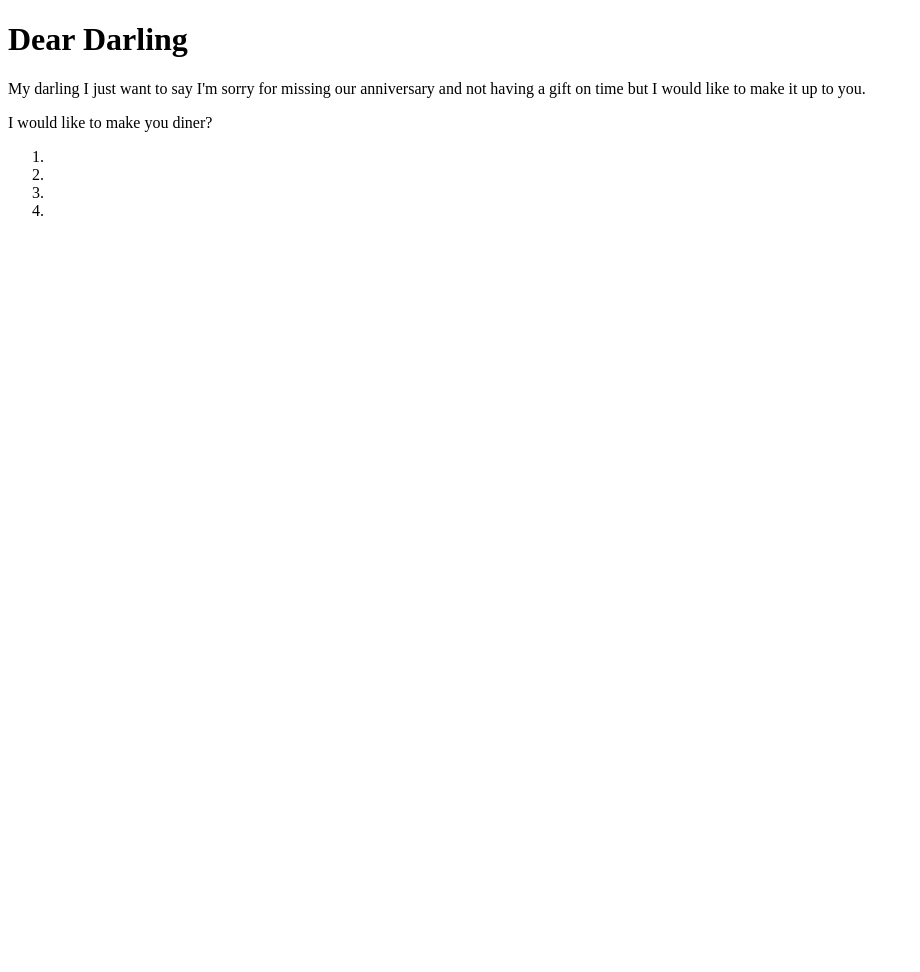
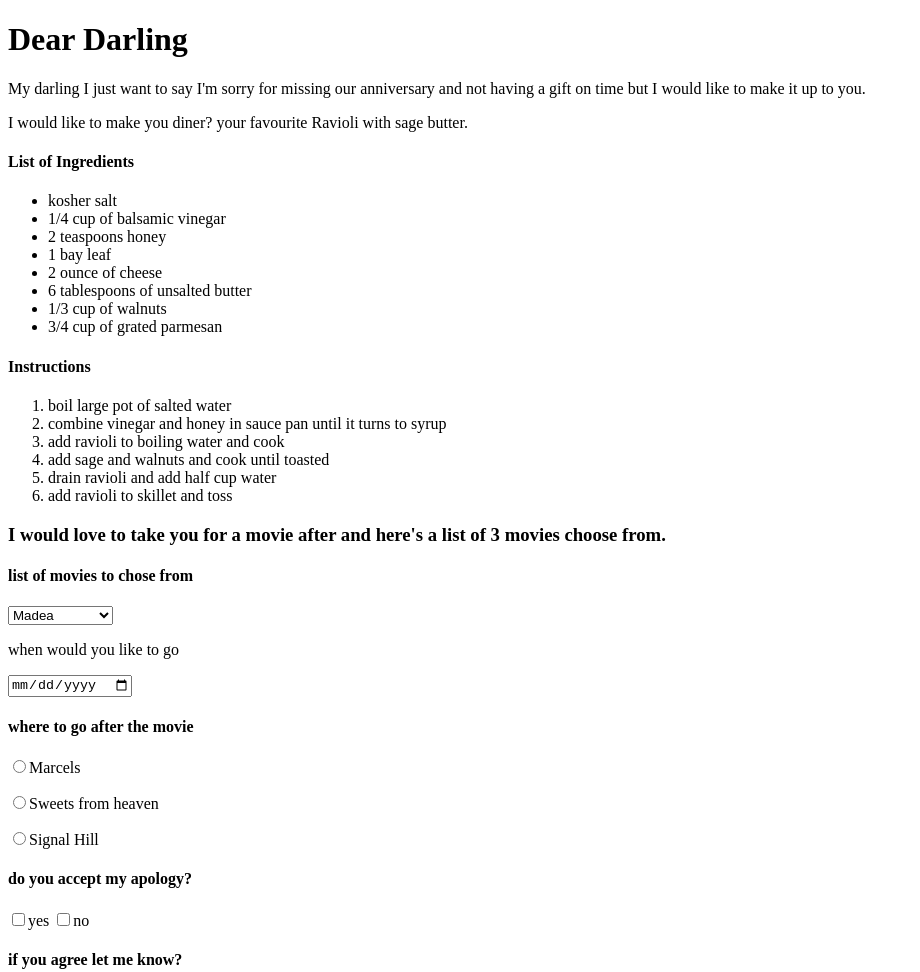
Before and after one commit to Marlon070996Ford/apology, a plain HTML site: page apology.html in a window 1280 px wide. Shown: the top 972 px of the page, without its empty margins (0-920 px from the left). Before the commit the page ends 800 px from the top, so only its background shows below. Drawn offline with Linux system fonts and the light colour scheme.

Commit message:
finished my apology

```diff
--- a/apology.html
+++ b/apology.html
@@ -10,15 +10,83 @@
     <h1>Dear Darling</h1>
 
         <p>My darling I just want to say I'm sorry for missing our anniversary and not having a gift on time but I would like to make it up to you.</p>
-        <p>I would like to make you diner?</p>
+        <p>I would like to make you diner? your favourite Ravioli with sage butter.</p>
 
-    <ol>
-        <li></li>
-        <li></li>
-        <li></li>
-        <li></li>
+            <!-- ingredients needed -->
 
-    </ol>
+        <h4>List of Ingredients</h4>
+
+            <ul>
+                <li>kosher salt</li>
+                <li>1/4 cup of balsamic vinegar</li>
+                <li>2 teaspoons honey</li>
+                <li>1 bay leaf</li>
+                <li>2 ounce of cheese</li>
+                <li>6 tablespoons of unsalted butter</li>
+                <li>1/3 cup of walnuts</li>
+                <li>3/4 cup of grated parmesan</li>
+            </ul>
+
+        <h4>Instructions</h4>
+
+            <!-- instructions -->
+            <ol>
+                <li>boil large pot of salted water</li>
+                <li>combine vinegar and honey in sauce pan until it turns to syrup</li>
+                <li>add ravioli to boiling water and cook</li>
+                <li>add sage and walnuts and cook until toasted</li>
+                <li>drain ravioli and add half cup water </li>
+                <li>add ravioli to skillet and toss</li>
+
+             </ol>
+
+             <h3>I would love to take you for a movie after and here's a list of 3 movies choose from. </h3>
+
+                    <!-- List of movies -->
+
+                <h4>list of movies to chose from</h4>
+
+                     <form action="" method="post">
+                         </p>
+                    <select>
+                        <option value="">Madea</option>
+                        <option value="">The Friday</option>
+                        <option value="">Nobodys Fool</option>
+                    </select>
+
+                        <p>when would you like to go</p>
+
+                    <input type="date" name="" id="">
+                         </p>
+
+                <h4>where to go after the movie</h4>
+
+                    <!-- using a radio button -->
+
+                <a><input type="radio" name="" id="">Marcels</a>
+                    </p>
+
+                <a><input type="radio" name="" id="">Sweets from heaven</a>
+                    </p>
+
+                <a><input type="radio" name="" id="">Signal Hill</a>
+
+            <h4>do you accept my apology?</h4>
+
+                <a><input type="checkbox" name="" id="">yes</a>
+
+                <a><input type="checkbox" name="" id="">no</a>
+
+            <h4>if you agree let me know?</h4>
+
+                <textarea cols="20" rows="20"></textarea>
+                </p>
+
+                <!-- send message input -->
+
+            <input type="button" value="Send Message">
+
+     </form>
 
 </body>
 </html>
```
